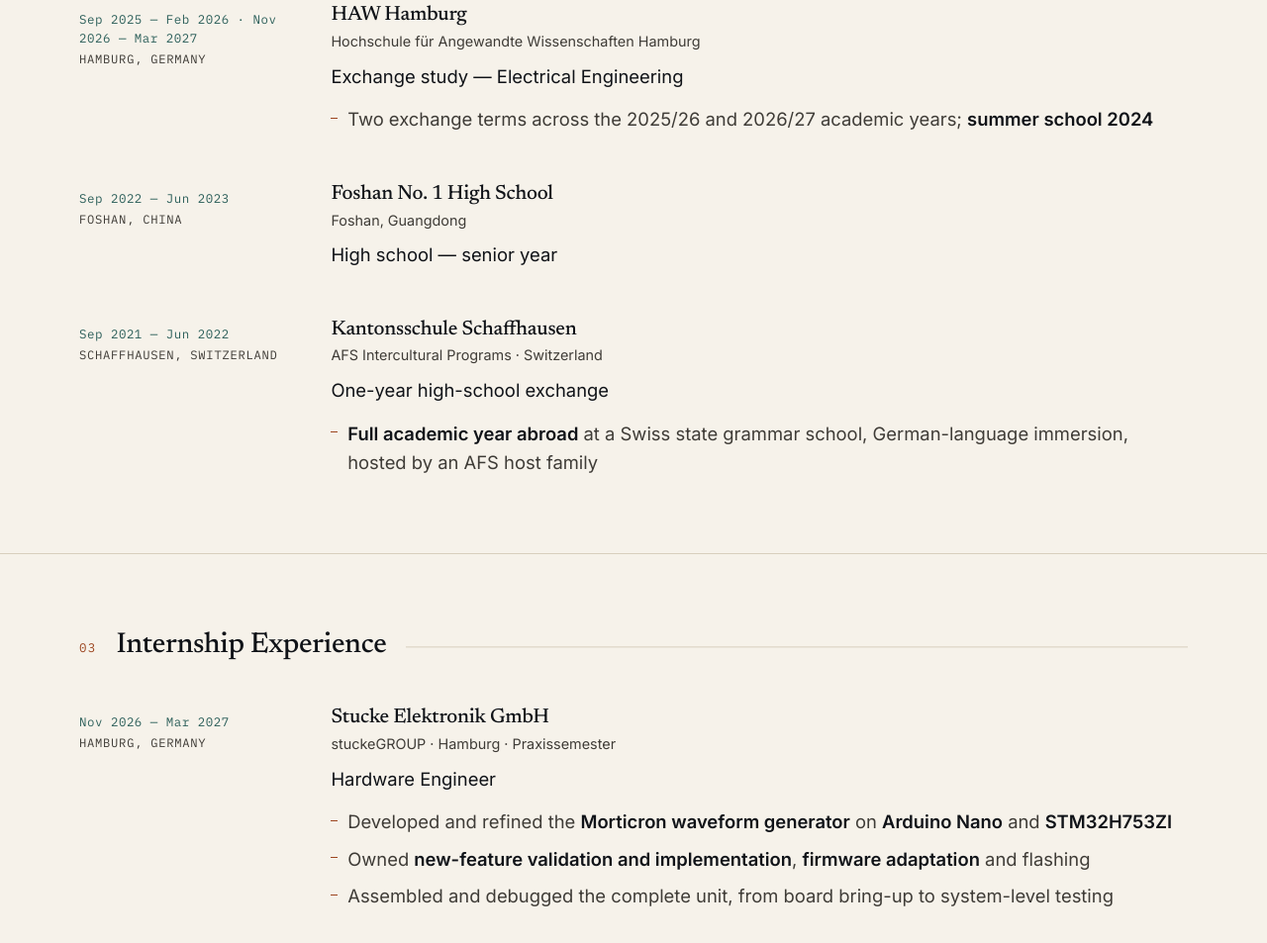
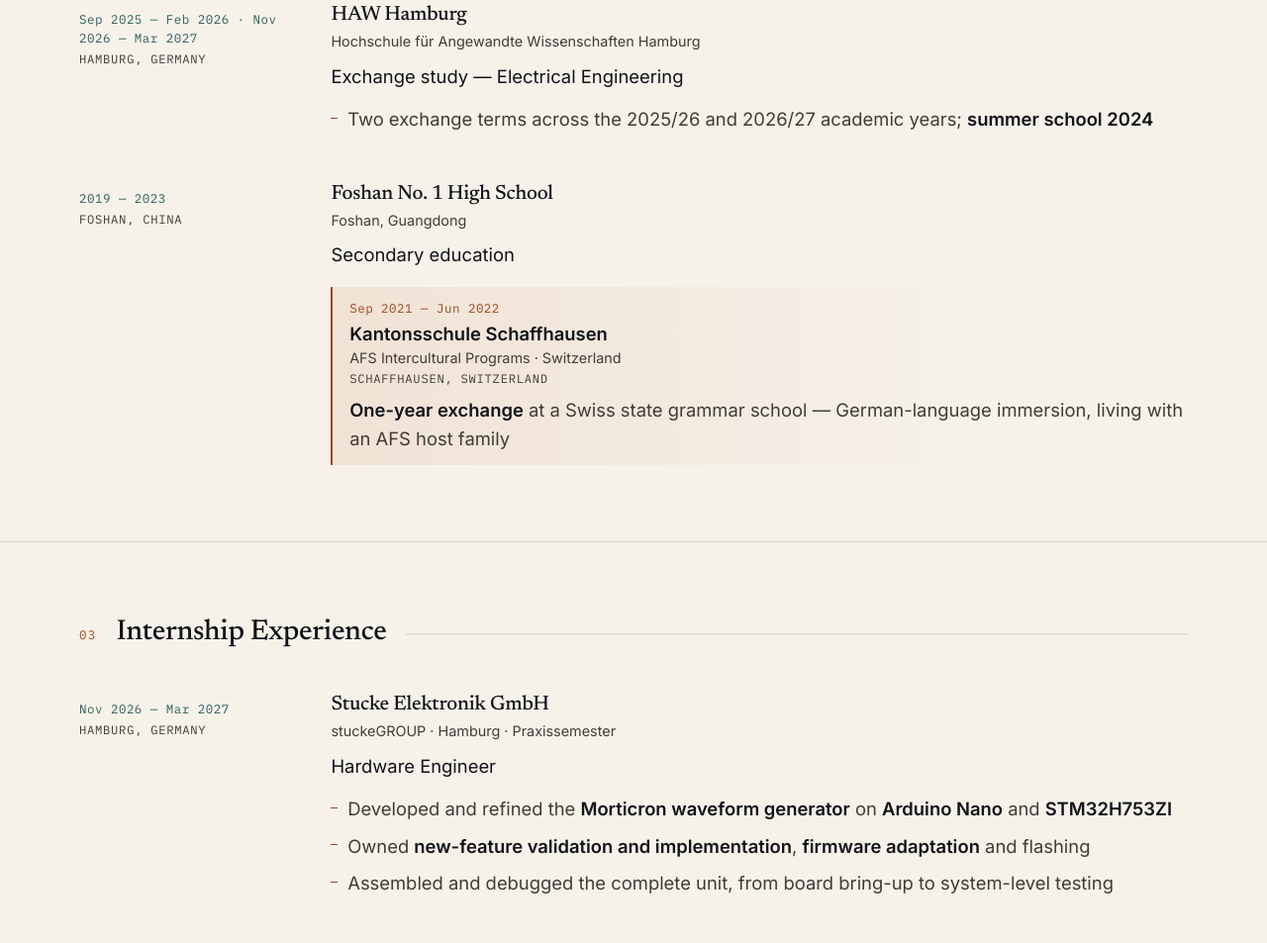
Before and after one commit to dannyzhou2004/cv, an Astro site: page /en in a window 1280 px wide. Shown: the part 1574-2527 px from the top of the page at 99% size. Built offline with nearby package versions, Linux system fonts and the light colour scheme; Astro itself is replaced by a stand-in of ours.

Commit message:
content: merge the Swiss exchange year into the Foshan No.1 High School period; refresh screenshots

```diff
--- a/src/components/Timeline.astro
+++ b/src/components/Timeline.astro
@@ -21,6 +21,7 @@ const rows = entries.map((entry) => ({
   period: entry.period,
   line: 'degree' in entry ? entry.degree : entry.role,
   bullets: entry.bullets,
+  subEntries: 'subEntries' in entry ? (entry.subEntries ?? []) : [],
 }));
 ---
 
@@ -46,6 +47,17 @@ const rows = entries.map((entry) => ({
                   ))}
                 </ul>
               )}
+              {row.subEntries.map((sub) => (
+                <div class="entry-subentry">
+                  <p class="entry-subentry-period">{sub.period}</p>
+                  <p class="entry-subentry-org">
+                    {sub.org}
+                    {sub.orgSub && <span class="entry-subentry-org-sub">{sub.orgSub}</span>}
+                  </p>
+                  {sub.place && <p class="entry-subentry-place">{sub.place}</p>}
+                  {sub.text && <p class="entry-subentry-text" set:html={rich(sub.text)} />}
+                </div>
+              ))}
             </div>
           </li>
         ))
--- a/src/data/resume.en.ts
+++ b/src/data/resume.en.ts
@@ -92,18 +92,17 @@ export const en: Resume = {
       org: 'Foshan No. 1 High School',
       orgSub: 'Foshan, Guangdong',
       place: 'Foshan, China',
-      degree: 'High school — senior year',
-      period: 'Sep 2022 — Jun 2023',
+      degree: 'Secondary education',
+      period: '2019 — 2023',
       bullets: [],
-    },
-    {
-      org: 'Kantonsschule Schaffhausen',
-      orgSub: 'AFS Intercultural Programs · Switzerland',
-      place: 'Schaffhausen, Switzerland',
-      degree: 'One-year high-school exchange',
-      period: 'Sep 2021 — Jun 2022',
-      bullets: [
-        '**Full academic year abroad** at a Swiss state grammar school, German-language immersion, hosted by an AFS host family',
+      subEntries: [
+        {
+          period: 'Sep 2021 — Jun 2022',
+          org: 'Kantonsschule Schaffhausen',
+          orgSub: 'AFS Intercultural Programs · Switzerland',
+          place: 'Schaffhausen, Switzerland',
+          text: '**One-year exchange** at a Swiss state grammar school — German-language immersion, living with an AFS host family',
+        },
       ],
     },
   ],
--- a/src/styles/global.css
+++ b/src/styles/global.css
@@ -806,6 +806,53 @@ html[lang^='zh'] .stat-value {
   background: var(--copper);
 }
 
+/* Nested episode inside a period (e.g. the Swiss exchange year). */
+.entry-subentry {
+  margin-top: 1.1rem;
+  padding: 0.7rem 0 0.7rem 1.05rem;
+  border-left: 2px solid var(--copper);
+  background: linear-gradient(90deg, var(--copper-wash), rgba(241, 226, 213, 0) 78%);
+}
+
+.entry-subentry-period {
+  font-family: var(--font-mono);
+  font-size: 0.78rem;
+  letter-spacing: 0.04em;
+  color: var(--copper);
+}
+
+.entry-subentry-org {
+  margin-top: 0.2rem;
+  font-size: var(--step-0);
+  font-weight: 600;
+  line-height: 1.35;
+}
+
+.entry-subentry-org-sub {
+  display: block;
+  margin-top: 0.1rem;
+  font-size: var(--step--1);
+  font-weight: 400;
+  line-height: 1.4;
+  color: var(--muted);
+}
+
+.entry-subentry-place {
+  margin-top: 0.1rem;
+  font-family: var(--font-mono);
+  font-size: 0.76rem;
+  letter-spacing: 0.06em;
+  text-transform: uppercase;
+  color: var(--muted);
+}
+
+.entry-subentry-text {
+  margin-top: 0.4rem;
+  font-size: var(--step-0);
+  line-height: 1.6;
+  color: var(--muted);
+}
+
 /* --- projects ------------------------------------------------------------- */
 
 .projects {
```
Also changed, not shown: src/data/resume.zh.ts (+10 -11 lines), src/data/types.ts (+14 -0 lines), docs/screenshots/cv-en-desktop.png, docs/screenshots/cv-en-mobile.png, docs/screenshots/cv-zh-desktop.png, docs/screenshots/cv-zh-mobile.png.
